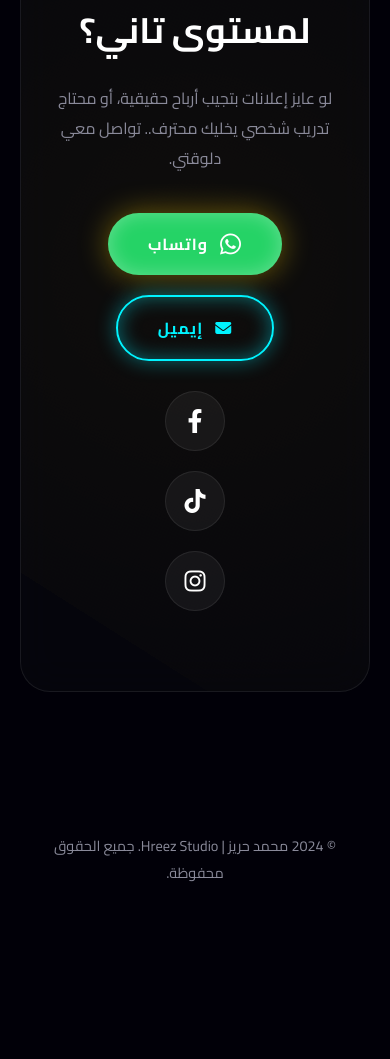
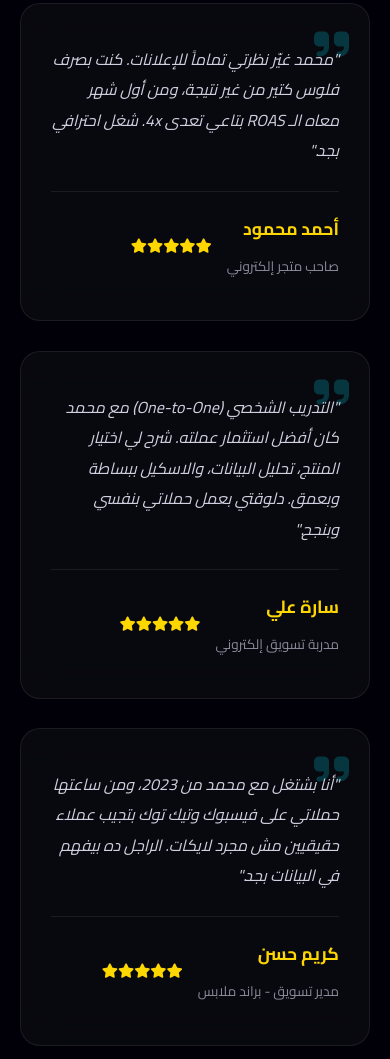
Before and after one commit to mhreez88/HreezStudio, a plain HTML site: page index.html in a window 390 px wide. Shown: the part 5325-6384 px from the top of the page. Before the commit the page ends 6251 px from the top, so only its background shows below. Drawn offline with nearby package versions, Linux system fonts and the light colour scheme; animation ran at ten frames a second.

Commit message:
Update index.html

```diff
--- a/index.html
+++ b/index.html
@@ -464,6 +464,75 @@
         .stat-item p { color: var(--text-muted); font-size: 1rem; font-weight: 600; letter-spacing: 1px; }
 
         /* ========================================== */
+        /* === آراء العملاء (Testimonials) === */
+        /* ========================================== */
+        .testimonials-grid {
+            display: grid;
+            grid-template-columns: repeat(auto-fit, minmax(300px, 1fr));
+            gap: 30px;
+            perspective: 1000px;
+        }
+
+        .testimonial-card {
+            background: var(--glass-bg);
+            border: 1px solid var(--glass-border);
+            border-radius: 20px;
+            padding: 40px 30px;
+            backdrop-filter: blur(20px);
+            position: relative;
+            transition: all 0.4s ease;
+        }
+
+        .testimonial-card:hover {
+            transform: translateY(-10px);
+            border-color: var(--cyan-dim);
+            box-shadow: 0 20px 40px rgba(0,0,0,0.5), 0 0 30px var(--cyan-dim);
+        }
+
+        .testimonial-quote-icon {
+            font-size: 2.5rem;
+            color: var(--cyan);
+            opacity: 0.2;
+            position: absolute;
+            top: 20px; right: 20px;
+        }
+
+        .testimonial-text {
+            font-size: 1rem;
+            line-height: 1.9;
+            color: #d0d0e0;
+            margin-bottom: 25px;
+            font-style: italic;
+            position: relative;
+            z-index: 2;
+        }
+
+        .testimonial-author {
+            display: flex;
+            align-items: center;
+            gap: 15px;
+            border-top: 1px solid var(--glass-border);
+            padding-top: 20px;
+        }
+
+        .testimonial-author-info h4 {
+            font-size: 1.1rem;
+            color: var(--gold);
+            margin-bottom: 5px;
+        }
+
+        .testimonial-author-info span {
+            font-size: 0.85rem;
+            color: var(--text-muted);
+        }
+
+        .testimonial-stars {
+            color: var(--gold);
+            font-size: 0.9rem;
+            margin-left: auto;
+        }
+
+        /* ========================================== */
         /* === التواصل === */
         /* ========================================== */
         .contact-section {
@@ -488,6 +557,15 @@
         .contact-section p { color: var(--text-muted); margin-bottom: 40px; position: relative; z-index: 2; }
 
         .contact-buttons { display: flex; justify-content: center; gap: 20px; flex-wrap: wrap; position: relative; z-index: 2; }
+
+        /* ✅ أيقونات السوشيال ميديا جنب بعضها */
+        .social-icons-wrap {
+            display: flex !important;
+            flex-direction: row !important;
+            justify-content: center !important;
+            flex-wrap: wrap !important;
+            gap: 15px !important;
+        }
 
         .btn-social {
             width: 60px; height: 60px; border-radius: 50%;
@@ -520,7 +598,7 @@
             100% { box-shadow: 0 0 20px rgba(37, 211, 102, 0.5); }
         }
 
-        /* === التأثير الصوتي البصري (Visual Sound Waves) === */
+        /* === التأثير الصوتي البصري === */
         .sound-wave {
             position: fixed;
             border: 2px solid var(--gold);
@@ -551,12 +629,21 @@
             .hologram-container { width: 240px; height: 240px; }
 
             .services-grid { grid-template-columns: 1fr; }
-            .glass-card { animation: none; } /* إيقاف الطفو في الموبايل عشان الأداء */
+            .glass-card { animation: none; }
 
             .stats-grid { gap: 30px; }
             .stat-item h3 { font-size: 2.5rem; }
 
+            /* ✅ في الموبايل: الأزرار الأساسية تبقى تحت بعضها، لكن السوشيال تفضل جنب بعضها */
             .contact-buttons { flex-direction: column; align-items: center; }
+
+            .social-icons-wrap {
+                flex-direction: row !important;
+                flex-wrap: wrap !important;
+                justify-content: center !important;
+            }
+
+            .testimonials-grid { grid-template-columns: 1fr; }
         }
     </style>
 </head>
@@ -565,7 +652,7 @@
     <!-- مؤشر الماوس المخصص -->
     <div class="cursor" id="customCursor"></div>
 
-    <!-- خلفية Canvas الكونية (Warp Speed) -->
+    <!-- خلفية Canvas الكونية -->
     <canvas id="cosmic-canvas"></canvas>
 
     <!-- شريط التقدم -->
@@ -629,7 +716,7 @@
     </section>
 
     <!-- ========================================== -->
-    <!-- 3. مختبر الإعلانات (Cracked Glass) -->
+    <!-- 3. مختبر الإعلانات -->
     <!-- ========================================== -->
     <section>
         <h2 class="section-title reveal">جرّب بنفسك.. سر الإعلان الناجح</h2>
@@ -711,12 +798,69 @@
     </section>
 
     <!-- ========================================== -->
-    <!-- 6. التواصل -->
+    <!-- 6. آراء العملاء (Testimonials) -->
+    <!-- ========================================== -->
+    <section id="testimonials">
+        <h2 class="section-title reveal">آراء <span style="color: var(--gold);">العملاء</span></h2>
+        <div class="testimonials-grid">
+
+            <!-- رأي 1 -->
+            <div class="testimonial-card reveal">
+                <i class="fas fa-quote-right testimonial-quote-icon"></i>
+                <p class="testimonial-text">"محمد غيّر نظرتي تماماً للإعلانات. كنت بصرف فلوس كتير من غير نتيجة، ومن أول شهر معاه الـ ROAS بتاعي تعدى 4x. شغل احترافي بجد."</p>
+                <div class="testimonial-author">
+                    <div class="testimonial-author-info">
+                        <h4>أحمد محمود</h4>
+                        <span>صاحب متجر إلكتروني</span>
+                    </div>
+                    <div class="testimonial-stars">
+                        <i class="fas fa-star"></i><i class="fas fa-star"></i><i class="fas fa-star"></i><i class="fas fa-star"></i><i class="fas fa-star"></i>
+                    </div>
+                </div>
+            </div>
+
+            <!-- رأي 2 -->
+            <div class="testimonial-card reveal">
+                <i class="fas fa-quote-right testimonial-quote-icon"></i>
+                <p class="testimonial-text">"التدريب الشخصي (One-to-One) مع محمد كان أفضل استثمار عملته. شرح لي اختيار المنتج، تحليل البيانات، والاسكيل ببساطة وبعمق. دلوقتي بعمل حملاتي بنفسي وبنجح."</p>
+                <div class="testimonial-author">
+                    <div class="testimonial-author-info">
+                        <h4>سارة علي</h4>
+                        <span>مدربة تسويق إلكتروني</span>
+                    </div>
+                    <div class="testimonial-stars">
+                        <i class="fas fa-star"></i><i class="fas fa-star"></i><i class="fas fa-star"></i><i class="fas fa-star"></i><i class="fas fa-star"></i>
+                    </div>
+                </div>
+            </div>
+
+            <!-- رأي 3 -->
+            <div class="testimonial-card reveal">
+                <i class="fas fa-quote-right testimonial-quote-icon"></i>
+                <p class="testimonial-text">"أنا بشتغل مع محمد من 2023، ومن ساعتها حملاتي على فيسبوك وتيك توك بتجيب عملاء حقيقيين مش مجرد لايكات. الراجل ده بيفهم في البيانات بجد."</p>
+                <div class="testimonial-author">
+                    <div class="testimonial-author-info">
+                        <h4>كريم حسن</h4>
+                        <span>مدير تسويق - براند ملابس</span>
+                    </div>
+                    <div class="testimonial-stars">
+                        <i class="fas fa-star"></i><i class="fas fa-star"></i><i class="fas fa-star"></i><i class="fas fa-star"></i><i class="fas fa-star"></i>
+                    </div>
+                </div>
+            </div>
+
+        </div>
+    </section>
+
+    <!-- ========================================== -->
+    <!-- 7. التواصل (Call to Action) -->
     <!-- ========================================== -->
     <section id="contact">
         <div class="contact-section reveal">
             <h2>جاهز تنقل براندك لمستوى تاني؟</h2>
             <p>لو عايز إعلانات بتجيب أرباح حقيقية، أو محتاج تدريب شخصي يخليك محترف.. تواصل معي دلوقتي.</p>
+
+            <!-- أزرار الواتساب والإيميل (بتنزل تحت بعضها في الموبايل) -->
             <div class="contact-buttons" style="margin-bottom: 30px;">
                 <a href="https://wa.me/201008989072" target="_blank" class="btn btn-primary" style="background: #25d366; color: white;">
                     <i class="fab fa-whatsapp" style="font-size: 1.5rem;"></i> واتساب
@@ -725,7 +869,9 @@
                     <i class="fas fa-envelope"></i> إيميل
                 </a>
             </div>
-            <div class="contact-buttons">
+
+            <!-- ✅ أيقونات السوشيال (جنب بعضها دايماً) -->
+            <div class="contact-buttons social-icons-wrap">
                 <a href="https://www.facebook.com/share/1EysgMxxCS/" target="_blank" class="btn-social"><i class="fab fa-facebook-f"></i></a>
                 <a href="https://tiktok.com/@hreezstudio" target="_blank" class="btn-social"><i class="fab fa-tiktok"></i></a>
                 <a href="https://www.instagram.com/mohamed.hreez?dlrf=Y3d6cm5rYWV0anlz" target="_blank" class="btn-social"><i class="fab fa-instagram"></i></a>
@@ -742,7 +888,7 @@
         /* 1. مؤشر الماوس المخصص + الموجات الصوتية */
         /* ========================================== */
         const cursor = document.getElementById('customCursor');
-        const hoverElements = document.querySelectorAll('a, button, .glass-card, .btn, .lab-btn, .radar-btn');
+        const hoverElements = document.querySelectorAll('a, button, .glass-card, .btn, .lab-btn, .radar-btn, .testimonial-card');
 
         document.addEventListener('mousemove', (e) => {
             cursor.style.left = e.clientX + 'px';
@@ -758,7 +904,7 @@
         document.addEventListener('click', (e) => {
             const wave = document.createElement('div');
             wave.classList.add('sound-wave');
-            wave.style.left = (e.clientX - 150) + 'px'; // 150 = نصف القطر النهائي
+            wave.style.left = (e.clientX - 150) + 'px';
             wave.style.top = (e.clientY - 150) + 'px';
             document.body.appendChild(wave);
             setTimeout(() => wave.remove(), 800);
@@ -793,7 +939,7 @@
                 this.color = Math.random() > 0.7 ? 'rgba(255, 215, 0, 0.8)' : (Math.random() > 0.5 ? 'rgba(0, 243, 255, 0.6)' : 'rgba(255, 255, 255, 0.5)');
             }
             update() {
-                this.z -= scrollSpeed; // Warp Speed effect
+                this.z -= scrollSpeed;
                 if (this.z <= 0) {
                     this.reset();
                     this.z = 1000;
@@ -822,17 +968,15 @@
             mouse.y = e.clientY;
         });
 
-        // ربط سرعة الـ Warp بالـ Scroll
         window.addEventListener('scroll', () => {
             const winScroll = document.body.scrollTop || document.documentElement.scrollTop;
             const height = document.documentElement.scrollHeight - document.documentElement.clientHeight;
             const scrolled = winScroll / height;
-            scrollSpeed = scrolled * 15; // سرعة الـ warp
+            scrollSpeed = scrolled * 15;
         });
 
         function animateCanvas() {
             ctx.clearRect(0, 0, width, height);
-            // إضافة تأثير الـ Warp على الخلفية
             ctx.fillStyle = 'rgba(1, 0, 8, 0.3)';
             ctx.fillRect(0, 0, width, height);
 
@@ -855,7 +999,7 @@
         };
 
         /* ========================================== */
-        /* 4. تأثير الظهور عند التمرير */
+        /* 4. تأثير الظهور */
         /* ========================================== */
         const reveals = document.querySelectorAll(".reveal");
         const revealObserver = new IntersectionObserver((entries) => {
@@ -888,7 +1032,7 @@
         setTimeout(typeWriter, 500);
 
         /* ========================================== */
-        /* 6. تفعيل 3D Tilt (للكمبيوتر فقط) */
+        /* 6. تفعيل 3D Tilt */
         /* ========================================== */
         if (window.innerWidth > 900) {
             VanillaTilt.init(document.querySelectorAll(".tilt-3d"), {
@@ -934,7 +1078,7 @@
         });
 
         /* ========================================== */
-        /* 8. مختبر الإعلانات (Cracked Glass) */
+        /* 8. مختبر الإعلانات */
         /* ========================================== */
         const labBtn = document.getElementById('labBtn');
         const labContainer = document.getElementById('labContainer');
@@ -952,7 +1096,6 @@
                 if (isClicked) return;
                 isClicked = true;
 
-                // تأثير كسر الزجاج (بسيط)
                 labContainer.style.transform = 'scale(1.02)';
                 setTimeout(() => labContainer.style.transform = 'scale(1)', 200);
 
```
